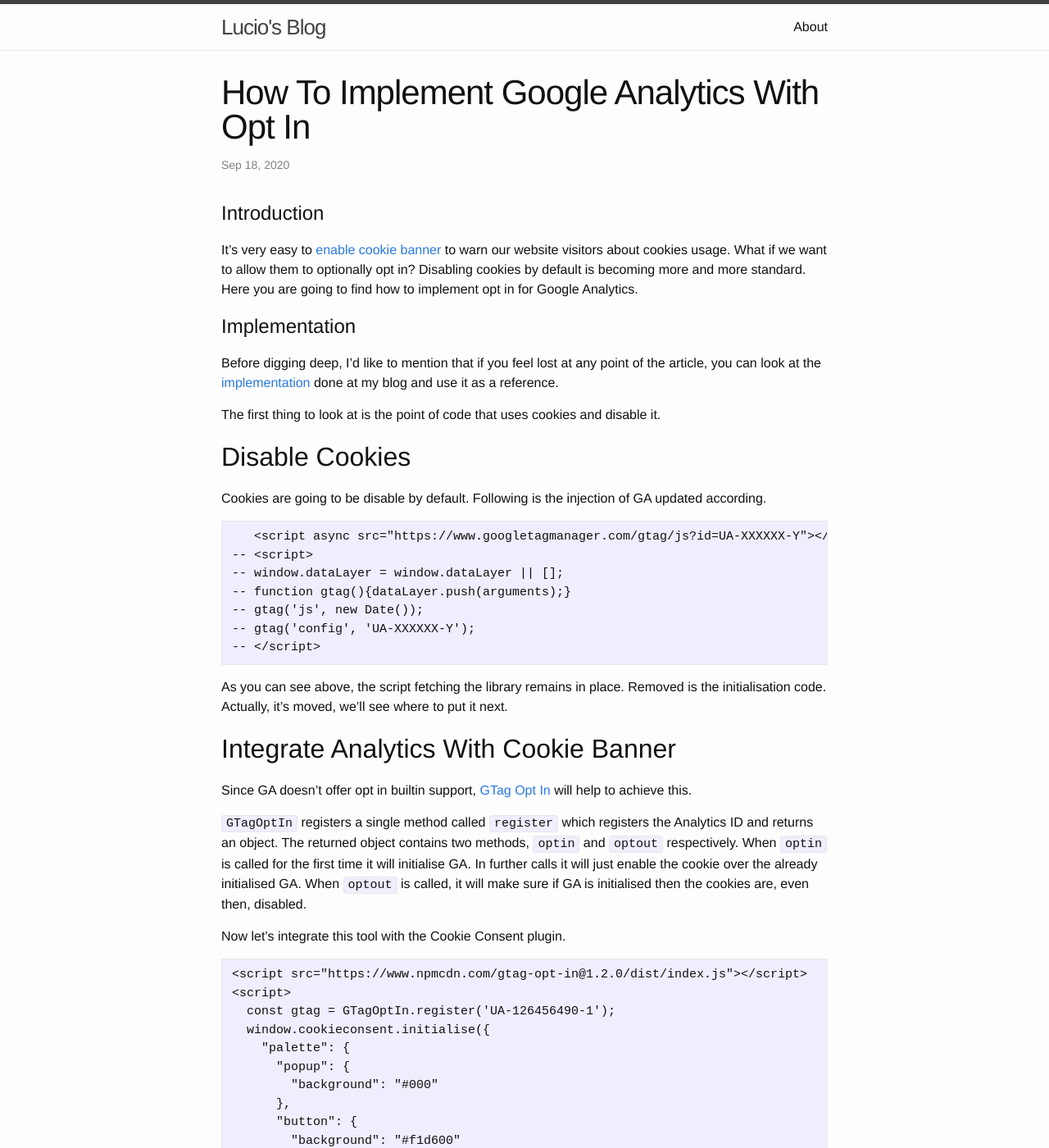
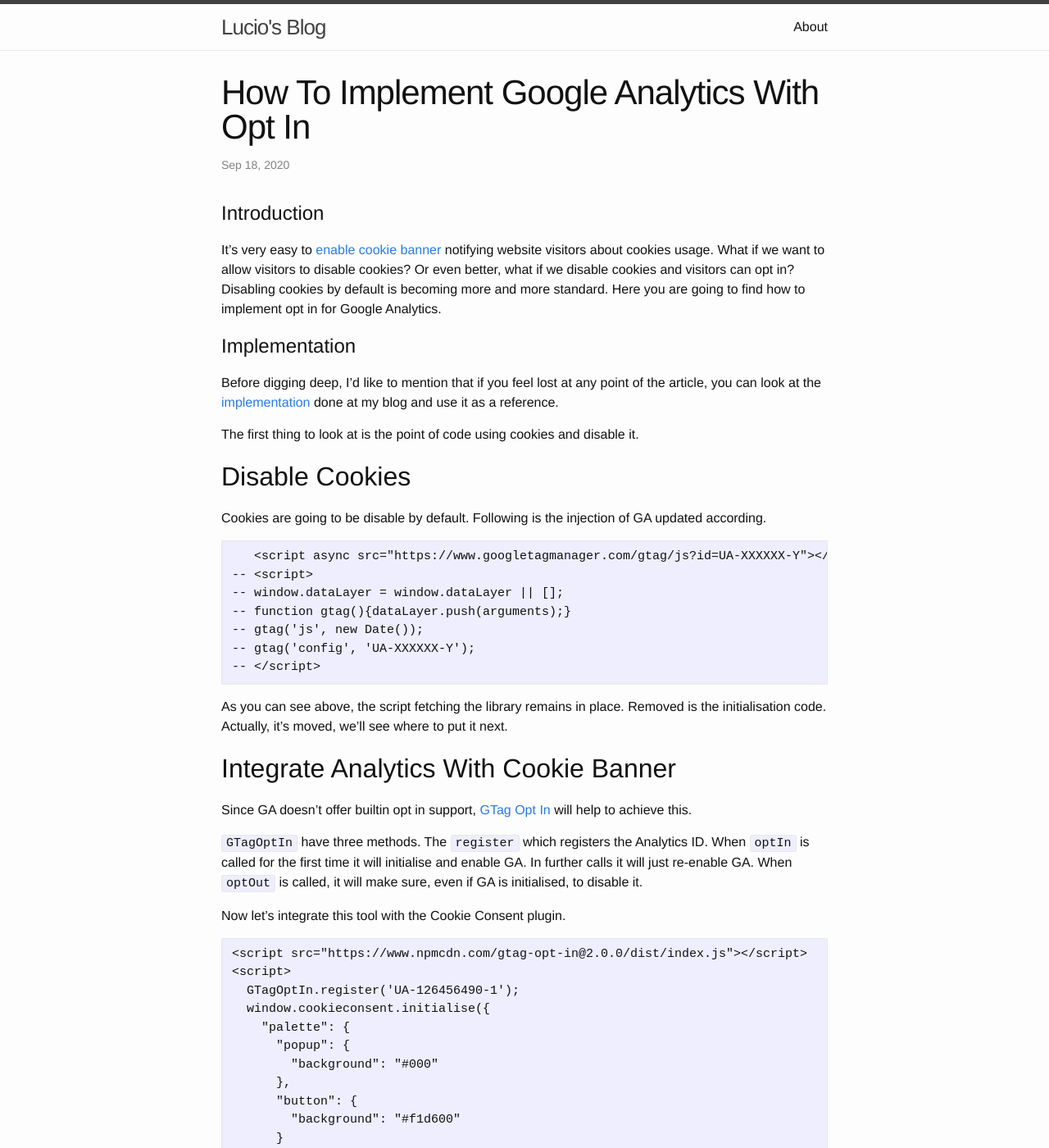
Before and after one commit to luciomartinez/luciomartinez.github.io, a Jekyll site: the page built from _posts/2020-09-09-how-to-implement-google-analytics-with-opt-in.markdown, in a window 1280 px wide and 1400 px high. Shown: the whole window at 82% size. Built offline with Jekyll 4.4.1, drawn with Linux system fonts in a browser that asks for light colours; comment, search, counter and statistics services are not loaded; some of the changed text lies outside the part shown.

Commit message:
Update post

````diff
--- a/_posts/2020-09-09-how-to-implement-google-analytics-with-opt-in.markdown
+++ b/_posts/2020-09-09-how-to-implement-google-analytics-with-opt-in.markdown
@@ -5,8 +5,9 @@ date:   2020-09-18 21:34:00 +0200
 categories: cookies
 ---
 # Introduction
-It's very easy to [enable cookie banner](/cookies/2020/09/18/enable-cookie-banner-in-10-minutes) to warn our website visitors about cookies usage.
-What if we want to allow them to optionally opt in?
+It's very easy to [enable cookie banner](/cookies/2020/09/18/enable-cookie-banner-in-10-minutes) notifying website visitors about cookies usage.
+What if we want to allow visitors to disable cookies?
+Or even better, what if we disable cookies and visitors can opt in?
 Disabling cookies by default is becoming more and more standard.
 Here you are going to find how to implement opt in for Google Analytics.
 
@@ -14,7 +15,7 @@ Here you are going to find how to implement opt in for Google Analytics.
 Before digging deep, I'd like to mention that if you feel lost at any point of the article,
 you can look at the [implementation](https://github.com/luciomartinez/luciomartinez.github.io/pull/5) done at my blog and use it as a reference.
 
-The first thing to look at is the point of code that uses cookies and disable it.
+The first thing to look at is the point of code using cookies and disable it.
 
 ## Disable Cookies
 Cookies are going to be disable by default.
@@ -34,20 +35,20 @@ As you can see above, the script fetching the library remains in place.
 Removed is the initialisation code. Actually, it's moved, we'll see where to put it next.
 
 ## Integrate Analytics With Cookie Banner
-Since GA doesn't offer opt in builtin support, [GTag Opt In](https://www.npmjs.com/package/gtag-opt-in) will help to achieve this.
+Since GA doesn't offer builtin opt in support, [GTag Opt In](https://www.npmjs.com/package/gtag-opt-in) will help to achieve this.
 
-`GTagOptIn` registers a single method called `register` which registers the Analytics ID and returns an object.
-The returned object contains two methods, `optin` and `optout` respectively.
-When `optin` is called for the first time it will initialise GA.
-In further calls it will just enable the cookie over the already initialised GA.
-When `optout` is called, it will make sure if GA is initialised then the cookies are, even then, disabled.
+`GTagOptIn` have three methods.
+The `register` which registers the Analytics ID.
+When `optIn` is called for the first time it will initialise and enable GA.
+In further calls it will just re-enable GA.
+When `optOut` is called, it will make sure, even if GA is initialised, to disable it.
 
 Now let's integrate this tool with the Cookie Consent plugin.
 
 ```
-<script src="https://www.npmcdn.com/gtag-opt-in@1.2.0/dist/index.js"></script>
+<script src="https://www.npmcdn.com/gtag-opt-in@2.0.0/dist/index.js"></script>
 <script>
-  const gtag = GTagOptIn.register('UA-126456490-1');
+  GTagOptIn.register('UA-126456490-1');
   window.cookieconsent.initialise({
     "palette": {
       "popup": {
@@ -62,26 +63,26 @@ Now let's integrate this tool with the Cookie Consent plugin.
       const type = this.options.type;
       const didConsent = this.hasConsented();
       if (type === 'opt-in' && didConsent) {
-        gtag.optin();
+        GTagOptIn.optIn();
       } else if (type === 'opt-out' && !didConsent) {
-        gtag.optout();
+        GTagOptIn.optOut();
       }
     },
     onStatusChange: function() {
       const type = this.options.type;
       const didConsent = this.hasConsented();
       if (type === 'opt-in' && didConsent) {
-        gtag.optin();
+        GTagOptIn.optIn();
       } else if (type === 'opt-out' && !didConsent) {
-        gtag.optout();
+        GTagOptIn.optOut();
       }
     },
     onRevokeChoice: function() {
       const type = this.options.type;
       if (type === 'opt-in') {
-        gtag.optout();
+        GTagOptIn.optOut();
       } else if (type === 'opt-out') {
-        gtag.optin();
+        GTagOptIn.optIn();
       }
     }
   });
````
